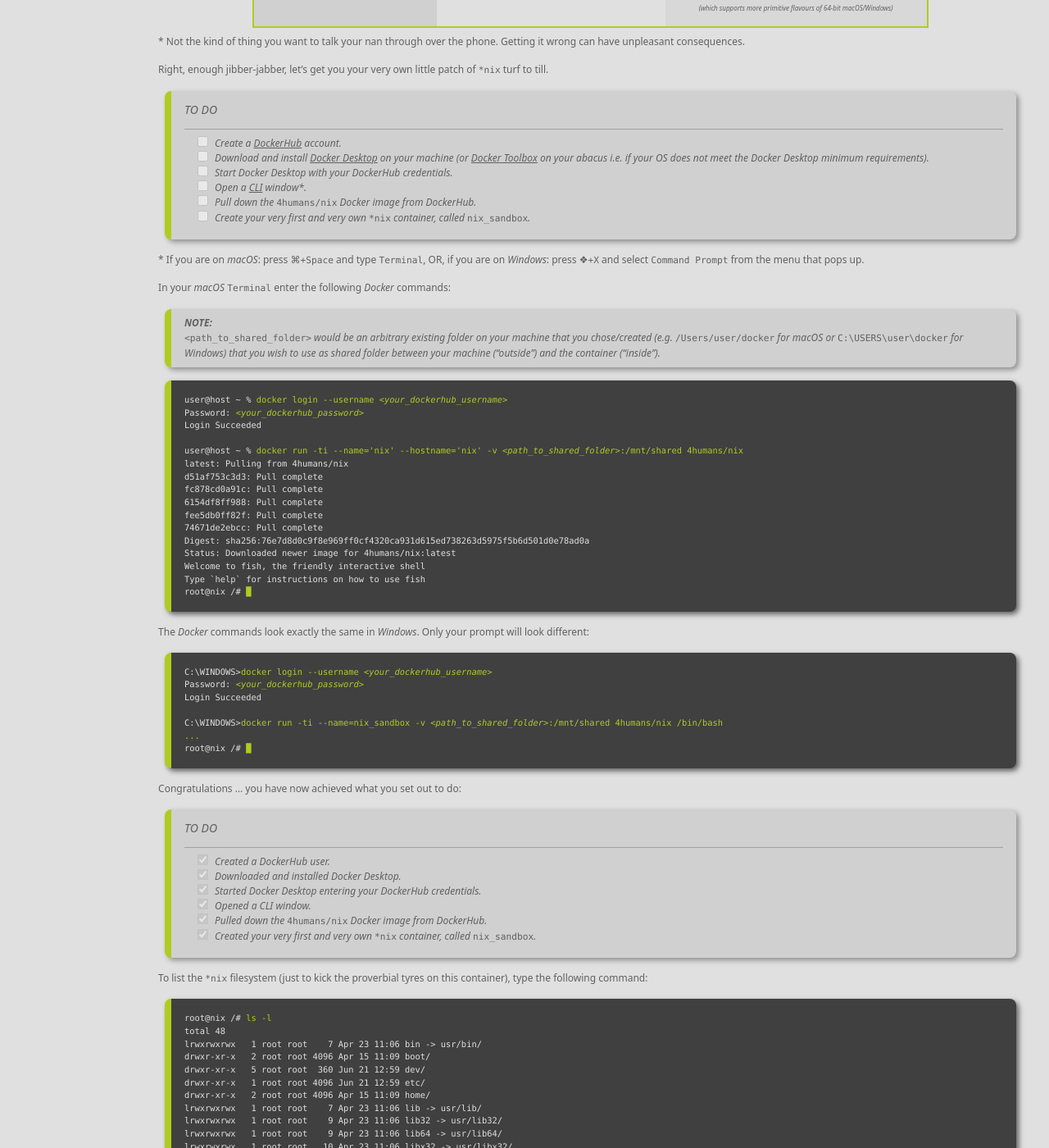
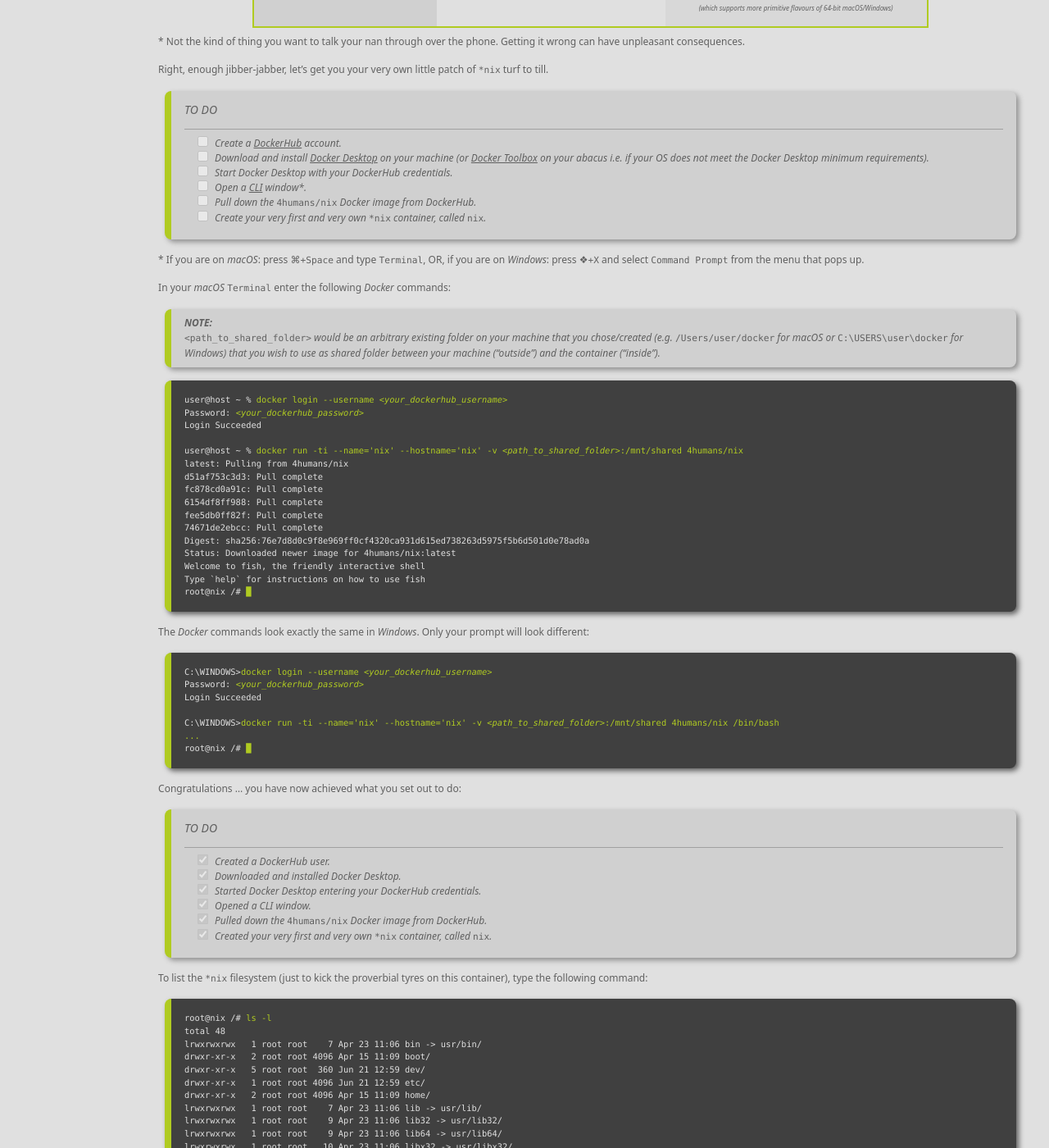
Before and after one commit to 4humans/nix, a Jekyll site: the page built from docs/_posts/2020-04-25-getting-your-very-own-padded-playpen.md, in a window 1280 px wide and 1400 px high, scrolled down 1039 px. Shown: the whole window at 82% size. Built offline with Jekyll 4.4.1, drawn with Linux system fonts in a browser that asks for light colours.

Commit message:
Minor corrections after changes.

```diff
--- a/docs/_posts/2020-04-25-getting-your-very-own-padded-playpen.md
+++ b/docs/_posts/2020-04-25-getting-your-very-own-padded-playpen.md
@@ -114,7 +114,7 @@ Right, enough jibber-jabber, let's get you your very own little patch of `*nix`
 > - [ ] Start *Docker Desktop* with your *DockerHub* credentials.
 > - [ ] Open a [CLI](https://en.wikipedia.org/wiki/Command-line_interface) window\*.
 > - [ ] Pull down the `4humans/nix` *Docker* image from *DockerHub*.
-> - [ ] Create your very first and very own `*nix` container, called `nix_sandbox`.
+> - [ ] Create your very first and very own `*nix` container, called `nix`.
 
 \* If you are on *macOS*: press &#x2318;`+Space` and type `Terminal`, OR, if you are on *Windows*: press &#x2756;`+X` and select `Command Prompt` from the menu that pops up.
 
@@ -148,7 +148,7 @@ C:\WINDOWS><b>docker login --username <i>&lt;your_dockerhub_username&gt;</i></b>
 Password: <b><i>&lt;your_dockerhub_password&gt;</i></b>
 Login Succeeded
 
-C:\WINDOWS><b>docker run -ti --name=nix_sandbox -v <i>&lt;path_to_shared_folder&gt;</i>:/mnt/shared 4humans/nix /bin/bash</b>
+C:\WINDOWS><b>docker run -ti --name='nix' --hostname='nix' -v <i>&lt;path_to_shared_folder&gt;</i>:/mnt/shared 4humans/nix /bin/bash</b>
 <b>...</b>
 root@nix /# <b>&block;</b>
 </pre>
@@ -161,7 +161,7 @@ Congratulations ... you have now achieved what you set out to do:
 > - [X] Started *Docker Desktop* entering your *DockerHub* credentials.
 > - [X] Opened a CLI window.
 > - [X] Pulled down the `4humans/nix` *Docker* image from *DockerHub*.
-> - [X] Created your very first and very own `*nix` container, called `nix_sandbox`.
+> - [X] Created your very first and very own `*nix` container, called `nix`.
 
 To list the `*nix` filesystem (just to kick the proverbial tyres on this container), type the following command:
 <pre>
```
